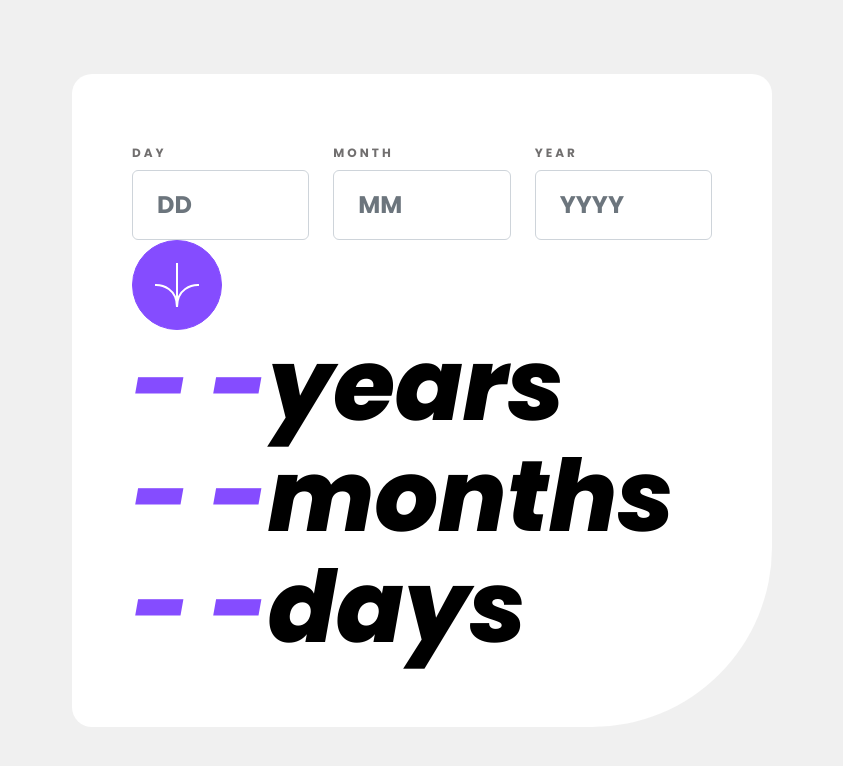
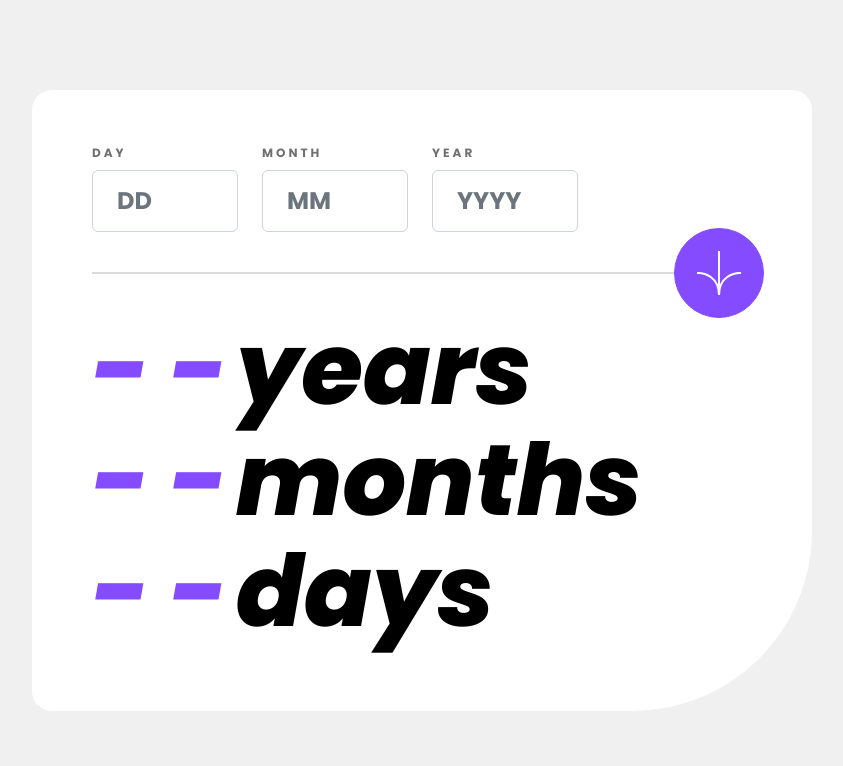
Before and after one commit to bnikkhah/age-calculator, a website built with Vite: page index.html in a window 1280 px wide. Shown: the whole page, without its empty margins (218-1061 px from the left). Built offline with nearby package versions, Linux system fonts and the light colour scheme.

Commit message:
stylizing the app more

```diff
--- a/index.html
+++ b/index.html
@@ -24,7 +24,7 @@
               @submit.prevent="handleSubmit"
             >
 
-              <div class="row">
+              <div class="row fields-row mb-4">
 
                 <div class="col">
                   <label
@@ -81,21 +81,23 @@
                     x-model="year"
                   >
                 </div>
+              </div>
 
-                <div class="col-12">
+              <div class="row">
+                <div class="col-12 submit-column">
                   <button type="submit" class="btn btn-primary">
                     <img
                       src="/icon-arrow.svg"
                       alt="Submit"
                     >
                   </button>
+                  <hr />
                 </div>
-
               </div>
 
             </form>
 
-            <section class="results">
+            <section class="results mt-4">
 
               <ul class="list-unstyled">
                 <li>
--- a/style.scss
+++ b/style.scss
@@ -41,6 +41,7 @@ body {
 
 .result {
     color: $primary;
+    margin-right: 0.5rem;
 }
 
 .form-label {
@@ -52,7 +53,7 @@ body {
 
 .form-control {
     caret-color: $primary;
-    padding: 1rem 1.5rem;
+    padding: 0.75rem 1.5rem;
     font-size: 24px;
 
     &::placeholder {
@@ -80,11 +81,33 @@ body {
 }
 
 .calculator-main {
-    max-width: 700px;
+    min-width: 780px;
     background-color: white;
     margin-right: auto;
     margin-left: auto;
     padding: 3rem;
+    padding-top: 2rem;
     border-radius: 20px;
     border-bottom-right-radius: 180px;
 }
+
+hr {
+    color: $grey;
+    border-width: 2px;
+}
+
+.submit-column {
+    position: relative;
+
+    .btn {
+        position: absolute;
+        top: 50%;
+        transform: translateY(-50%);
+        right: 0;
+        z-index: 1;
+    }
+}
+
+.fields-row {
+    max-width: 510px;
+}
```
